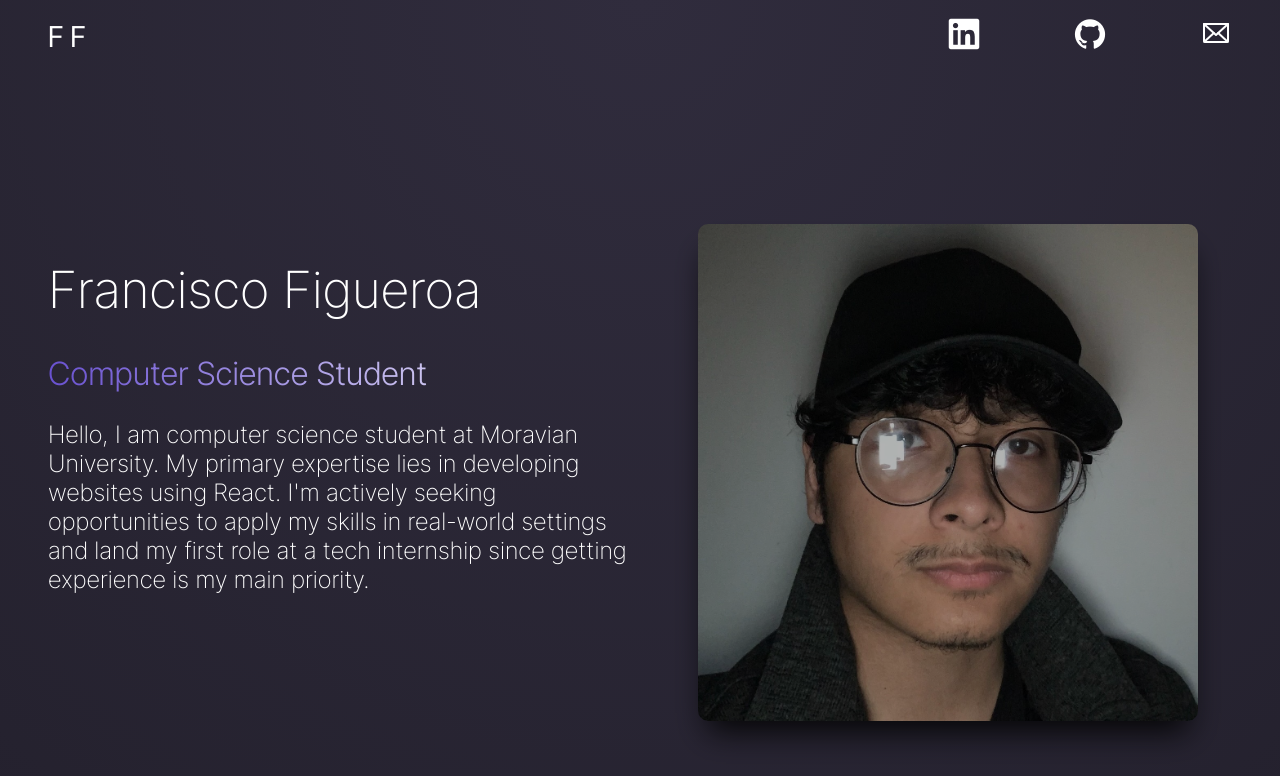
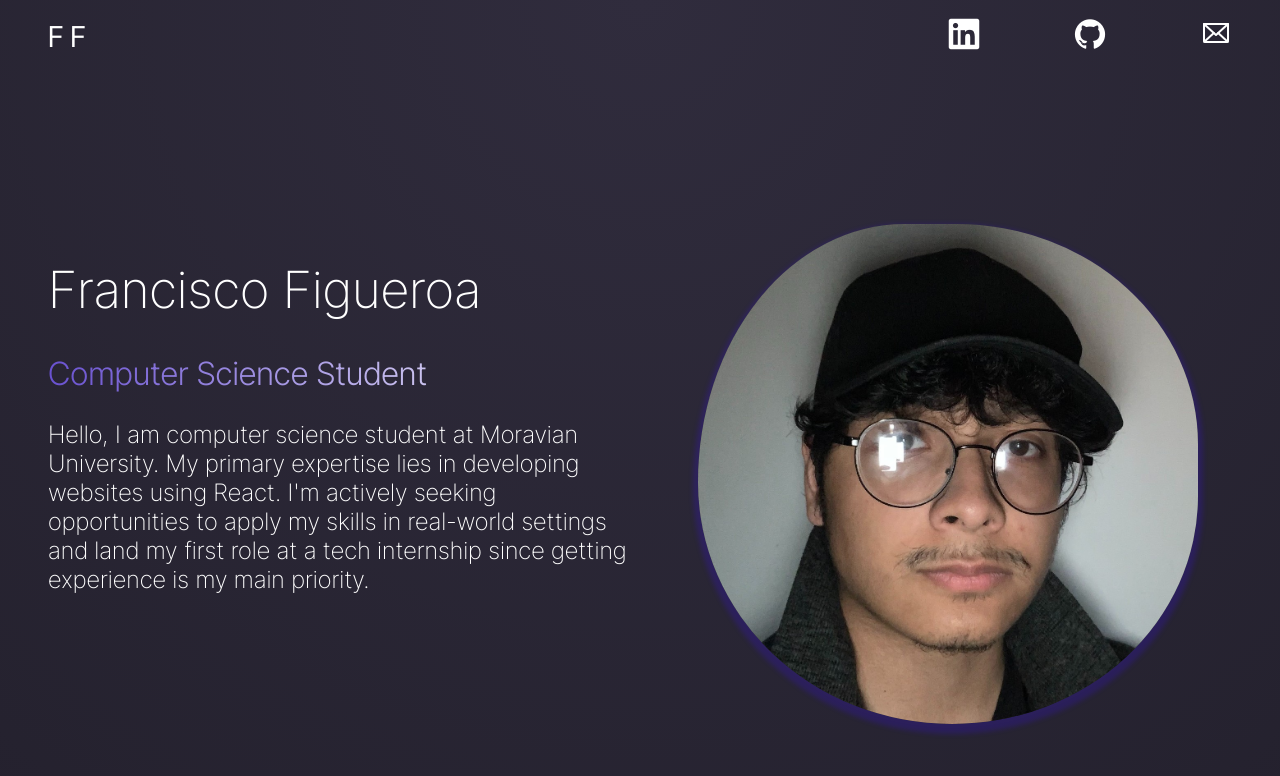
Before and after one commit to FranThe3rd/francisco-portfolio, a React (Create React App) app: page / in a window 1280 px wide. Shown: the top 776 px of the page. Built offline with nearby package versions, Linux system fonts and the light colour scheme.

Commit message:
blob effect

```diff
--- a/src/App.css
+++ b/src/App.css
@@ -1,4 +1,33 @@
 @import url('https://fonts.googleapis.com/css2?family=Inter+Tight:ital,wght@0,100..900;1,100..900&family=Roboto:ital,wght@0,100;0,300;0,400;0,500;0,700;0,900;1,100;1,300;1,400;1,500;1,700;1,900&display=swap');
+
+/**
+ * Blob CSS
+ */
+
+ .blob{
+  background-image: url('./assets/sexyface.jpg');
+max-width: 500px;  height: 500px;
+  background-size: cover;
+  -webkit-background-position: center;
+  background-position: center center;
+  margin: 20px;
+  box-shadow: 0 5px 5px 5px rgba(61, 13, 253, 0.2);
+  animation: animate 5s ease-in-out infinite;
+  transition: all 1s ease-in-out;
+  margin: 0 auto;
+  opacity: 0.8;
+}
+
+@keyframes animate {
+  0%, 100%{
+      border-radius: 60% 40% 30% 70% / 60% 30% 70% 40%;
+  }
+  50%{
+      border-radius: 30% 60% 70% 40% / 50% 60% 30% 60%;
+  }
+}
+
+
 
 /**
  * Animation CSS
@@ -452,6 +481,11 @@ color: white;
 
 @media screen and (max-width: 969px){
 
+  .blob {
+    margin-top: 60px;
+
+  }
+
   .app-container {
     min-height: auto;
     height: 100%;
--- a/src/App.js
+++ b/src/App.js
@@ -238,7 +238,7 @@ function App() {
             <p >Hello, I am computer science student at Moravian University. My primary expertise lies in developing websites using React. I'm actively seeking opportunities to apply my skills in real-world settings and land my first role at a tech internship since getting experience is my main priority. </p>
           </div>
           <div className='app-hero-image'>
-            <img className='hidden' src={myFace} alt='sexy face' />
+            <div className='blob hidden'></div>
           </div>
         </div>
       </div>
```
